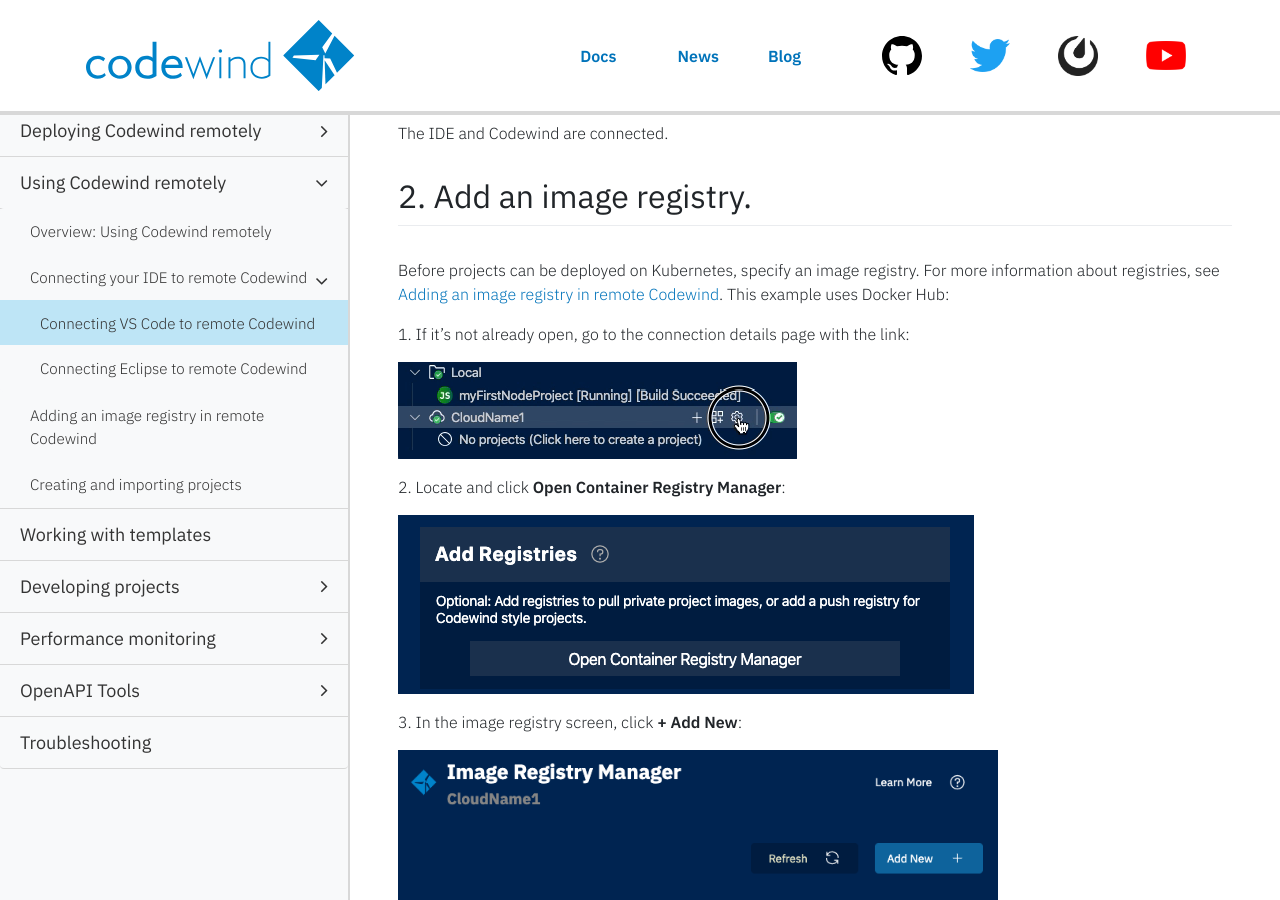
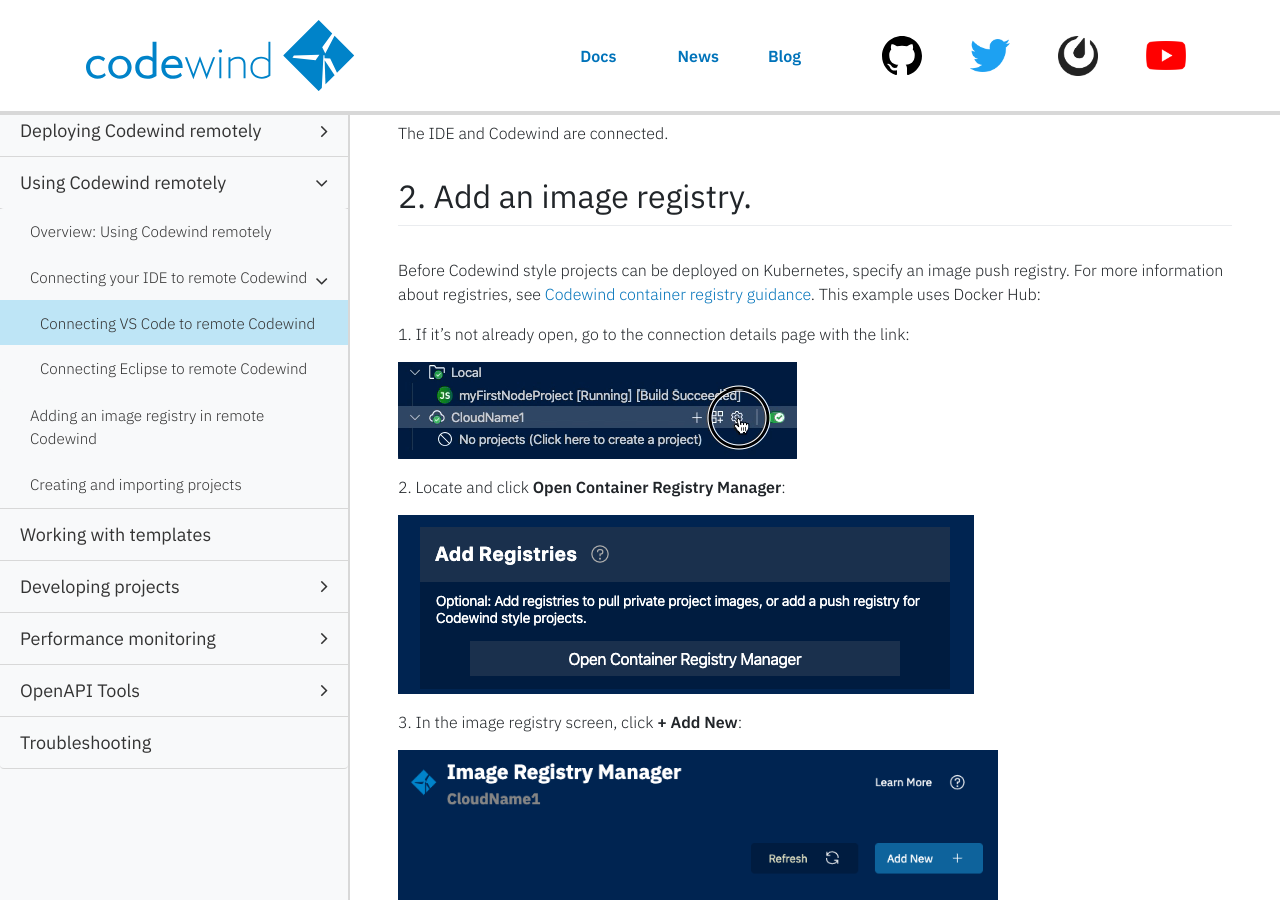
Before and after one commit to eclipse-archived/codewind-docs, a Jekyll site: the page built from docs/_documentations/remotedeploy-vscode.md, in a window 1280 px wide and 900 px high, scrolled down 1665 px. Built offline with Jekyll 4.4.1, drawn with Linux system fonts in a browser that asks for light colours; nearby versions of some CDN libraries; comment, search, counter and statistics services are not loaded.

Commit message:
Edits from feedback

```diff
--- a/docs/_documentations/remotedeploy-vscode.md
+++ b/docs/_documentations/remotedeploy-vscode.md
@@ -42,13 +42,13 @@ The IDE and Codewind are connected.
 
 ## 2. Add an image registry.
 
-Before projects can be deployed on Kubernetes, specify an image registry.
-For more information about registries, see [Adding an image registry in remote Codewind](remote-setupregistries.md).
+Before Codewind style projects can be deployed on Kubernetes, specify an image push registry.
+For more information about registries, see [Codewind container registry guidance](remote-setupregistries.md#codewind-container-registry-guidance).
 This example uses Docker Hub:
 
 1\. If it's not already open, go to the connection details page with the link:
 
-![Docker Registry](./images/remotevs/connectionSettings.png)
+![Image Registry](./images/remotevs/connectionSettings.png)
 
 2\. Locate and click **Open Container Registry Manager**:
 
```
